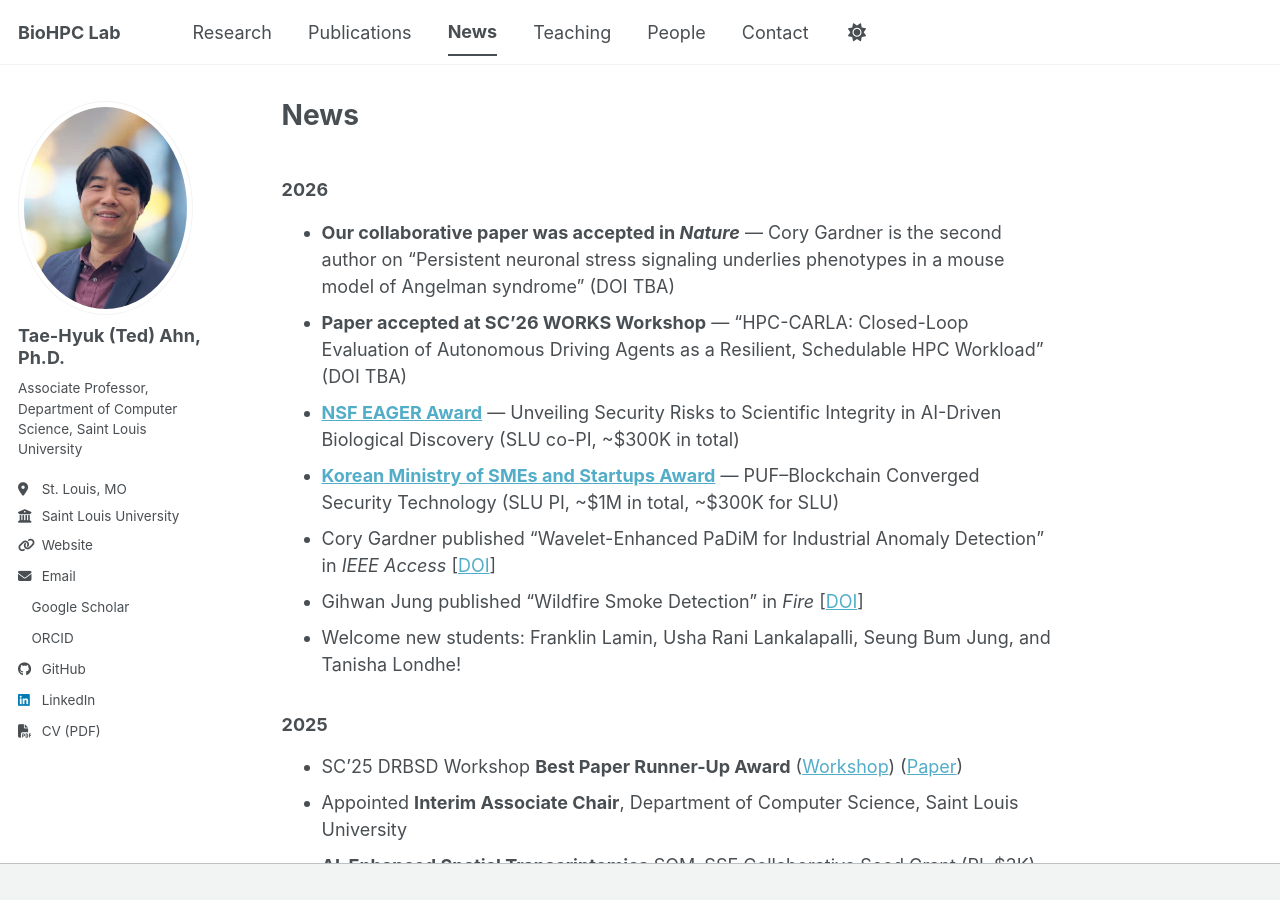
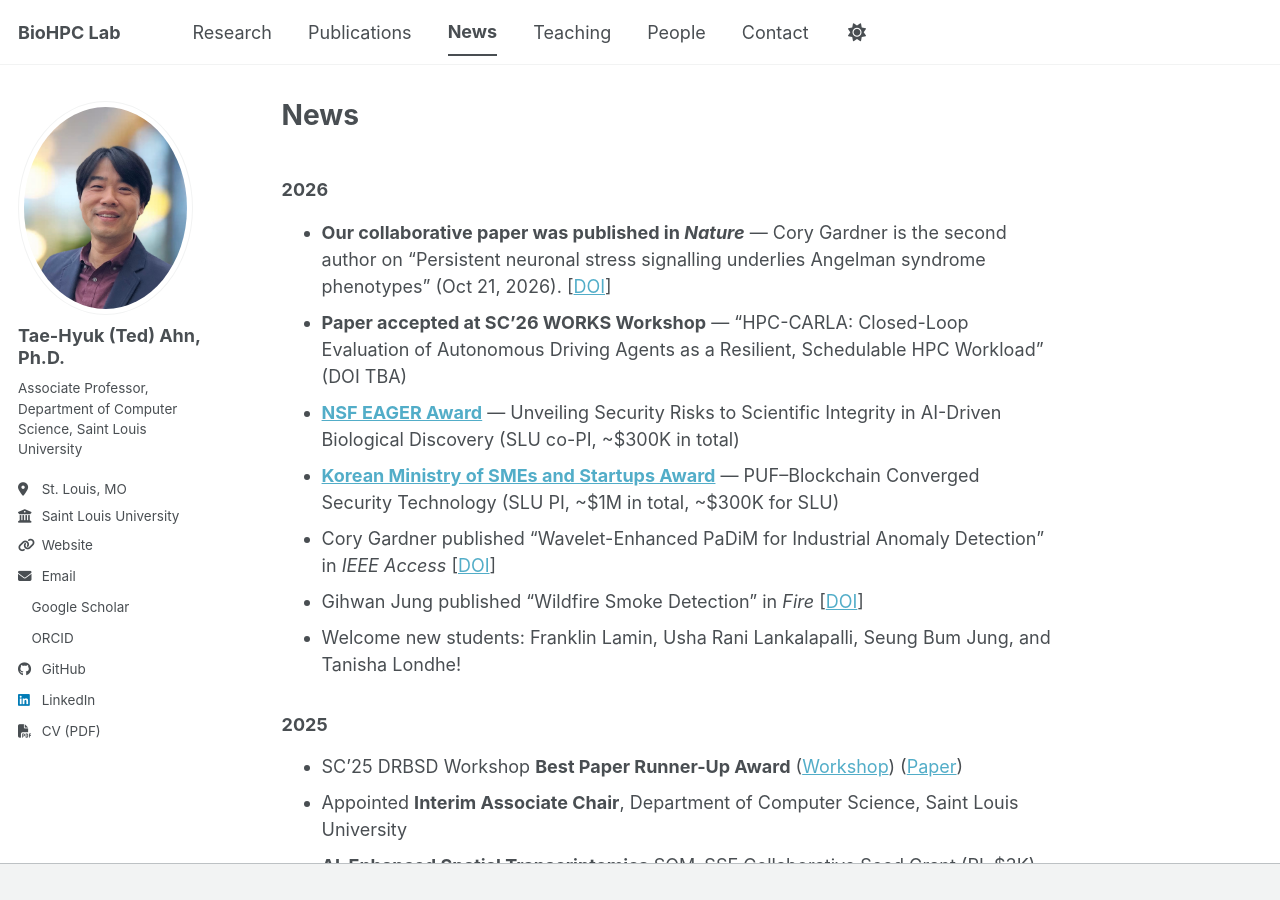
Before and after one commit to BioHPC/BioHPC.github.io, a Jekyll site: the page built from _pages/news.md, in a window 1280 px wide and 900 px high. Built offline with Jekyll 4.4.1, drawn with Linux system fonts in a browser that asks for light colours; a style sheet for code colours, icons or effects is not loaded.

Commit message:
modified:   _pages/news.md

```diff
--- a/_pages/news.md
+++ b/_pages/news.md
@@ -6,7 +6,7 @@ author_profile: true
 ---
 
 ### 2026
-- <b>Our collaborative paper was accepted in <i>Nature</i></b> — Cory Gardner is the second author on "Persistent neuronal stress signaling underlies phenotypes in a mouse model of Angelman syndrome" (DOI TBA)
+- <b>Our collaborative paper was published in <i>Nature</i></b> — Cory Gardner is the second author on "Persistent neuronal stress signalling underlies Angelman syndrome phenotypes" (Oct 21, 2026). [[DOI](https://doi.org/10.1038/s41586-026-11165-4)]
 - <b>Paper accepted at SC'26 WORKS Workshop</b> — "HPC-CARLA: Closed-Loop Evaluation of Autonomous Driving Agents as a Resilient, Schedulable HPC Workload" (DOI TBA)
 - <b>[NSF EAGER Award](https://www.nsf.gov/)</b> — Unveiling Security Risks to Scientific Integrity in AI-Driven Biological Discovery (SLU co-PI, ~$300K in total)
 - <b>[Korean Ministry of SMEs and Startups Award](https://www.mss.go.kr/)</b> — PUF–Blockchain Converged Security Technology (SLU PI, ~$1M in total, ~$300K for SLU)
```
